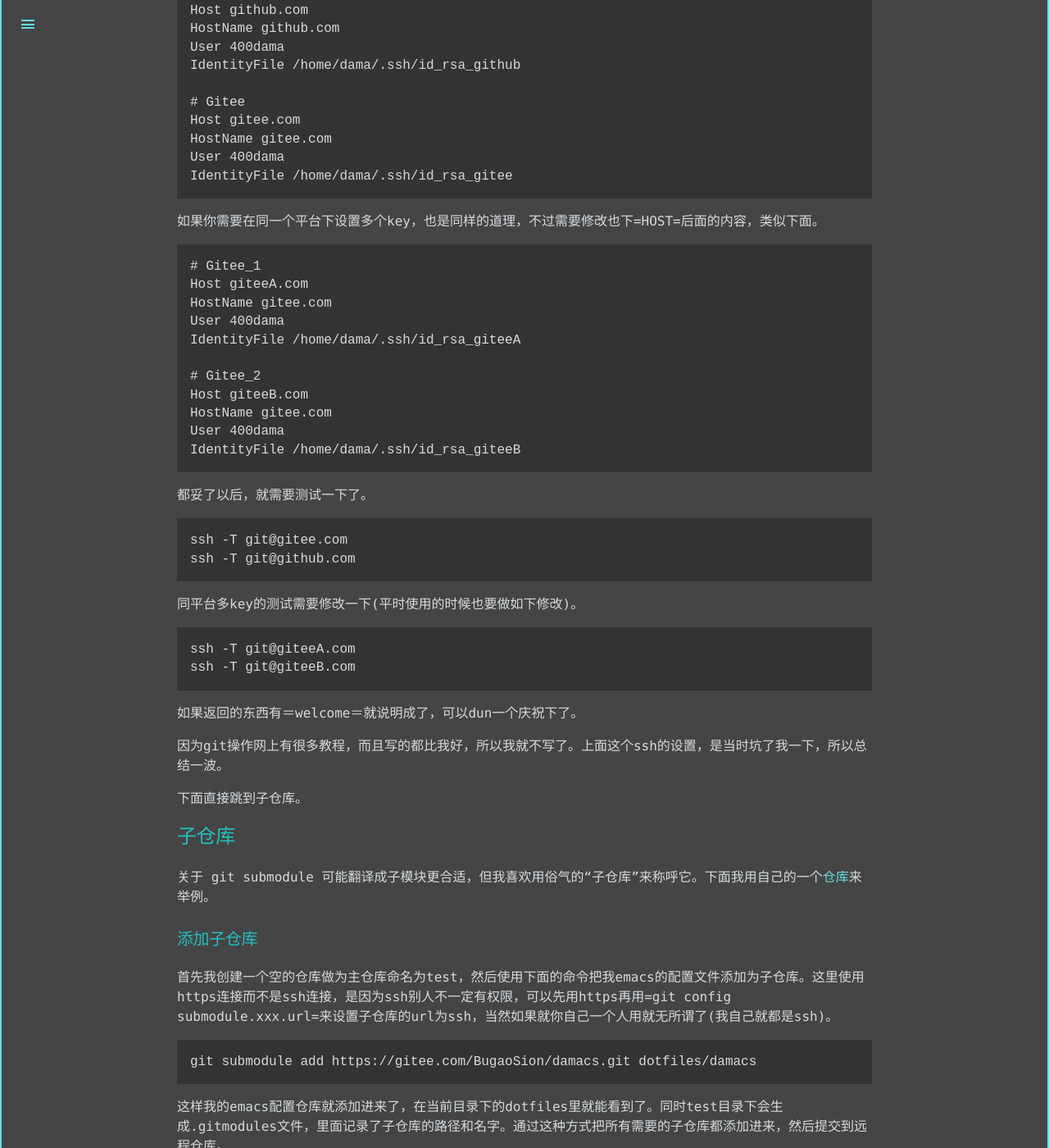
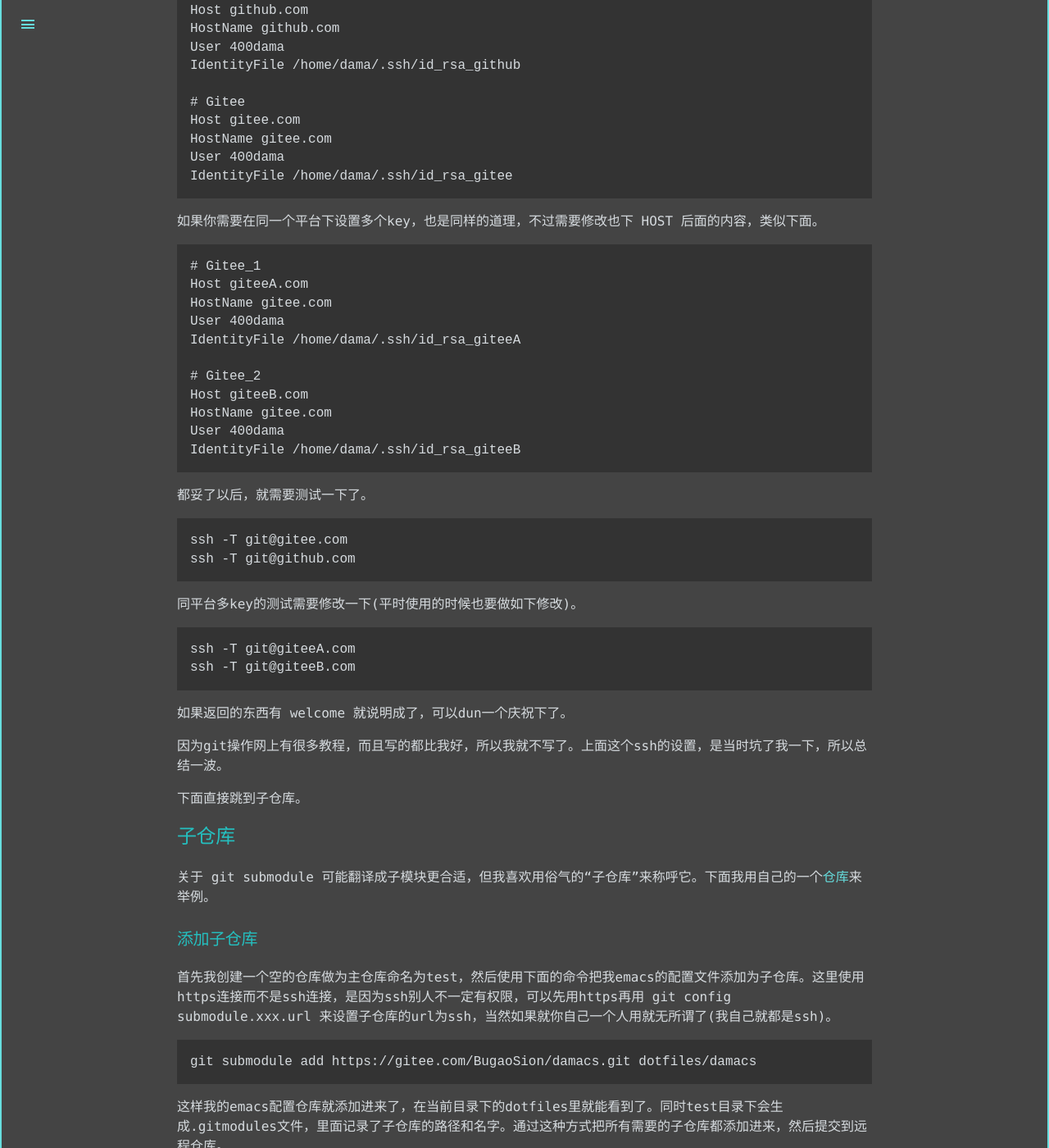
Before and after one commit to 400dama/blog, a Jekyll site: the page built from _posts/2018-09-13-td-git.html, in a window 1280 px wide and 1400 px high, scrolled down 1577 px. Shown: the whole window at 82% size. Built offline with Jekyll 4.4.1, drawn with Linux system fonts in a browser that asks for light colours; comment, search, counter and statistics services are not loaded; some of the changed text lies outside the part shown.

Commit message:
update detail

```diff
--- a/_posts/2018-09-13-td-git.html
+++ b/_posts/2018-09-13-td-git.html
@@ -75,7 +75,7 @@ tags       : [TD, GIT]
 </p>
 
 <p>
-运行命令后会让你输入ssh key的名字，这里我先填写为="id<sub>rsa</sub><sub>github</sub>"=，然后一通回车后就创建好了。
+运行命令后会让你输入ssh key的名字，这里我先填写为 id<sub>rsa</sub><sub>github</sub> ，然后一通回车后就创建好了。
 </p>
 
 <div class="org-src-container">
@@ -84,11 +84,11 @@ tags       : [TD, GIT]
 </div>
 
 <p>
-创建好key后需要去github的<a href="https://github.com/settings/ssh/new">SSH设置</a>里把=~/.ssh/id<sub>rsa</sub><sub>github.pub</sub>=里面的内容全部复制进key里，名字随便起，保存即可。
+创建好key后需要去github的<a href="https://github.com/settings/ssh/new">SSH设置</a>里把 ~/.ssh/id<sub>rsa</sub><sub>github.pub</sub> 里面的内容全部复制进key里，名字随便起，保存即可。
 </p>
 
 <p>
-然后再用同样的方法创建一个Gitee的key，邮箱也填写为gitee的注册邮箱，命名为=id<sub>rsa</sub><sub>gitee</sub>=， 然后去<a href="https://gitee.com/profile/sshkeys">SSH Key</a>里进行关联，操作一样。
+然后再用同样的方法创建一个Gitee的key，邮箱也填写为gitee的注册邮箱，命名为 id<sub>rsa</sub><sub>gitee</sub> ， 然后去<a href="https://gitee.com/profile/sshkeys">SSH Key</a>里进行关联，操作一样。
 </p>
 
 <p>
@@ -96,7 +96,7 @@ tags       : [TD, GIT]
 </p>
 
 <p>
-在=~/.ssh=下创建=config=文件，将下面内容复制进去修改成你的保存就行了。
+在 ~/.ssh 下创建 config 文件，将下面内容复制进去修改成你的保存就行了。
 </p>
 
 <div class="org-src-container">
@@ -115,7 +115,7 @@ IdentityFile /home/dama/.ssh/id_rsa_gitee
 </div>
 
 <p>
-如果你需要在同一个平台下设置多个key，也是同样的道理，不过需要修改也下=HOST=后面的内容，类似下面。
+如果你需要在同一个平台下设置多个key，也是同样的道理，不过需要修改也下 HOST 后面的内容，类似下面。
 </p>
 
 <div class="org-src-container">
@@ -154,7 +154,7 @@ ssh -T git@giteeB.com
 </div>
 
 <p>
-如果返回的东西有＝welcome＝就说明成了，可以dun一个庆祝下了。
+如果返回的东西有 welcome 就说明成了，可以dun一个庆祝下了。
 </p>
 
 <p>
@@ -180,7 +180,7 @@ ssh -T git@giteeB.com
 <h3 id="org6b8bf1b">添加子仓库</h3>
 <div class="outline-text-3" id="text-org6b8bf1b">
 <p>
-首先我创建一个空的仓库做为主仓库命名为test，然后使用下面的命令把我emacs的配置文件添加为子仓库。这里使用https连接而不是ssh连接，是因为ssh别人不一定有权限，可以先用https再用=git config submodule.xxx.url=来设置子仓库的url为ssh，当然如果就你自己一个人用就无所谓了(我自己就都是ssh)。
+首先我创建一个空的仓库做为主仓库命名为test，然后使用下面的命令把我emacs的配置文件添加为子仓库。这里使用https连接而不是ssh连接，是因为ssh别人不一定有权限，可以先用https再用 git config submodule.xxx.url 来设置子仓库的url为ssh，当然如果就你自己一个人用就无所谓了(我自己就都是ssh)。
 </p>
 
 <div class="org-src-container">
@@ -238,7 +238,7 @@ git checkout master
 <h3 id="org60cf1f9">修改子仓库</h3>
 <div class="outline-text-3" id="text-org60cf1f9">
 <p>
-平时修改子仓库的文件就正常修改，修改完要先提交子仓库，如果此时仓库是游离状态，需要用下面命令提交，如果存在冲突，就按正常的来操作好了。然后退到主仓库再提交一下，因为主仓库会记录子仓库的=commit id=。
+平时修改子仓库的文件就正常修改，修改完要先提交子仓库，如果此时仓库是游离状态，需要用下面命令提交，如果存在冲突，就按正常的来操作好了。然后退到主仓库再提交一下，因为主仓库会记录子仓库的 commit id 。
 </p>
 
 <p>
@@ -249,7 +249,7 @@ git checkout master
 </pre>
 </div>
 <p>
-或者使用这个，=eeed149=是commit id。
+或者使用这个， eeed149 是commit id。
 </p>
 <div class="org-src-container">
 <pre class="src src-shell">git checkout master
@@ -263,7 +263,7 @@ git cherry-pick eeed149
 <h3 id="org908b74e">更新子仓库</h3>
 <div class="outline-text-3" id="text-org908b74e">
 <p>
-提交麻烦，更新也麻烦，因为当你pull了子仓库以后，一定记得使用=git submodule update=，主仓库也是需要重新提交的，因为commit id变化了嘛。
+提交麻烦，更新也麻烦，因为当你pull了子仓库以后，一定记得使用 git submodule update ，主仓库也是需要重新提交的，因为commit id变化了嘛。
 </p>
 
 <p>
@@ -291,7 +291,7 @@ git submodule update --remote --recursive
 <h3 id="org590f62e">删除子仓库</h3>
 <div class="outline-text-3" id="text-org590f62e">
 <p>
-有的时候需要删除子仓库，如果直接使用=rm -rf=会死掉的，正经操作如下
+有的时候需要删除子仓库，如果直接使用 rm -rf 会死掉的，正经操作如下
 </p>
 
 <div class="org-src-container">
@@ -320,7 +320,7 @@ git commit -m <span style="color: #2aa198;">"Remove damacs from test."</span>
 </div>
 
 <p>
-这个就是之前说过的切换到master分支的骚操作，一口气把子仓库全部切换到master分支并=pull=一下。
+这个就是之前说过的切换到master分支的骚操作，一口气把子仓库全部切换到master分支并 pull 一下。
 </p>
 </div>
 </div>
```
Also changed, not shown: _orgs/2018-09-13-td-git.org (+12 -12 lines).
